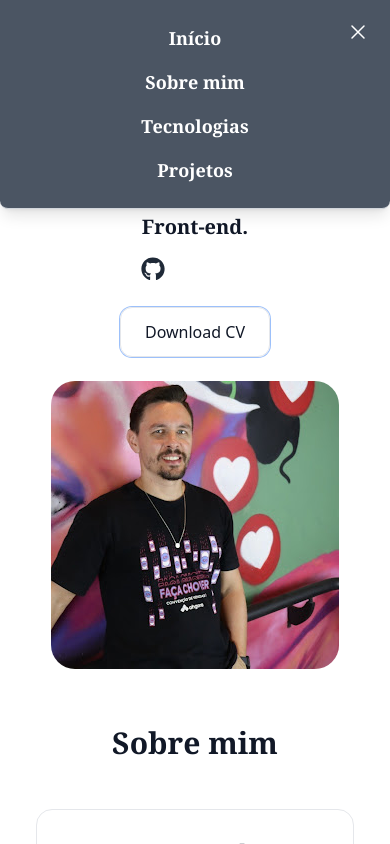
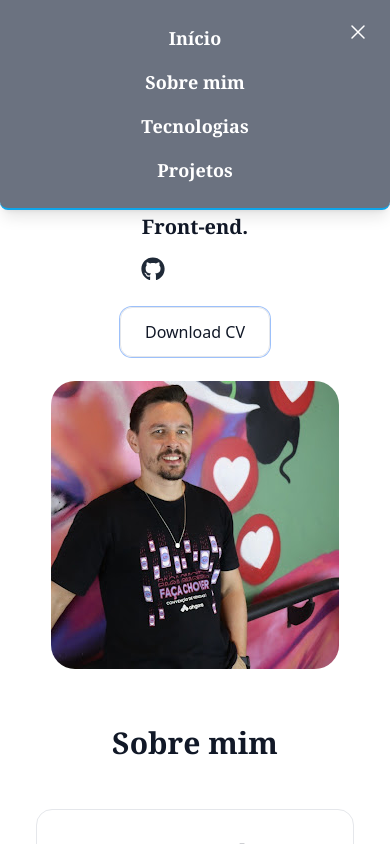
Before and after one commit to BManduca/PersonalPortfolioWebSite, a React (Vite) app: page / in a window 390 px wide. Both pictures are taken after a click on the button 44 px from the left and 48 px from the top of the page. Shown: the top 844 px of the page. Built offline with nearby package versions, Linux system fonts and the light colour scheme; some icons are missing.

Commit message:
fix: switch mode based in darkMode to change colors in mobile menu

```diff
--- a/src/App.tsx
+++ b/src/App.tsx
@@ -109,12 +109,12 @@ export default function App() {
               : "-translate-y-full opacity-0"
           }`}
         >
-          <div className="relative bg-gray-600 dark:bg-white shadow-lg rounded-b-lg border-b border-gray-300 dark:border-gray-700">
-            {/* Botão de fechar */}
+          <div className={`relative shadow-lg rounded-b-lg border-b-2 ${darkMode ? "bg-white border-gray-900" : "bg-gray-500 border-sky-500"}`}>
+            {/* button close menu */}
             {/* biome-ignore lint/a11y/useButtonType: <explanation> */}
             <button
               onClick={() => setMenuOpen(false)}
-              className="absolute top-3 right-3 p-2 text-white dark:text-gray-900 focus:outline-none"
+              className={`absolute top-3 right-3 p-2 focus:outline-none ${darkMode ? "text-gray-900" : "text-white"}`}
               aria-label="Close menu"
             >
               <XMarkIcon
@@ -130,7 +130,7 @@ export default function App() {
                   to={item.to}
                   smooth={true}
                   duration={500}
-                  className="text-lg font-serif font-semibold text-white dark:text-gray-700 cursor-pointer hover:underline focus:outline-none focus:ring-2 focus:ring-blue-500"
+                  className={`text-lg font-serif font-semibold cursor-pointer hover:underline focus:outline-none focus:ring-2 focus:ring-blue-500 ${darkMode ? "text-gray-700" : "text-white"}`}
                   onClick={() => setMenuOpen(false)} // Fecha ao clicar em um link
                 >
                   {item.name}
```
